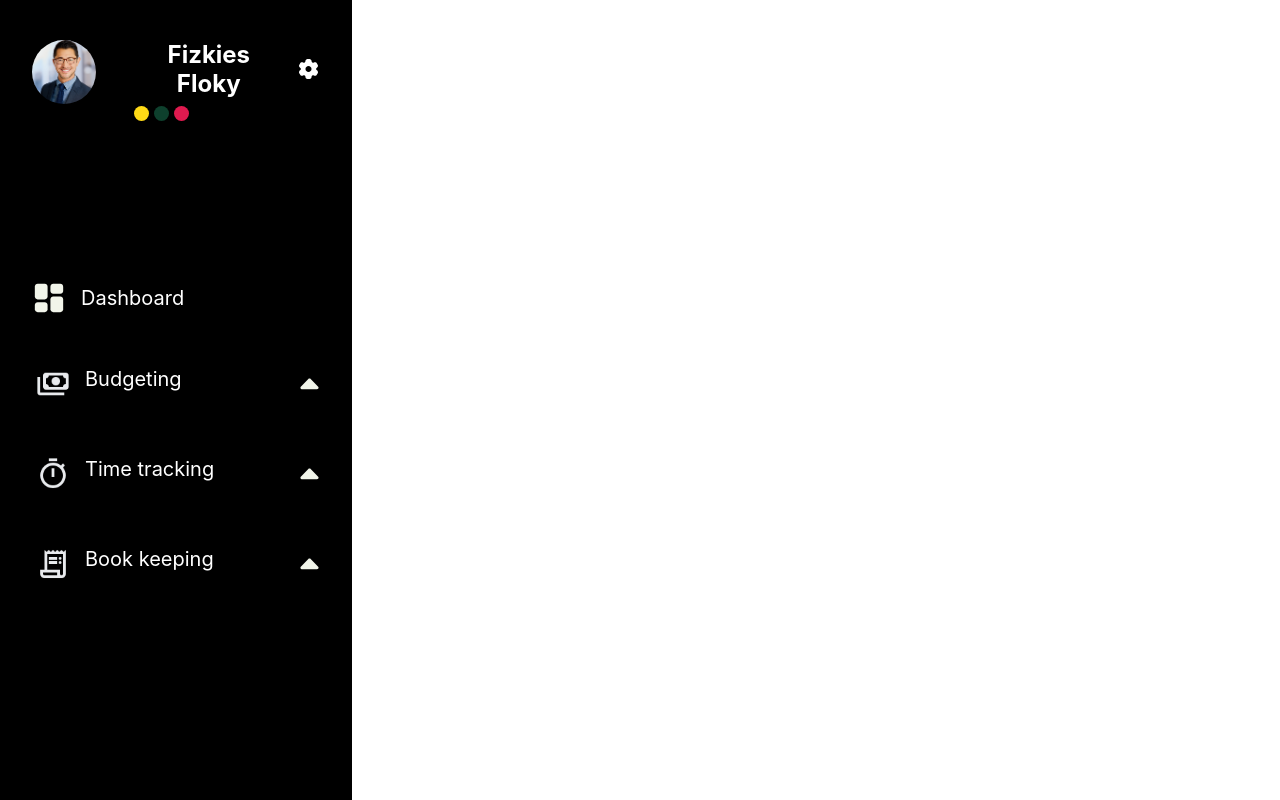
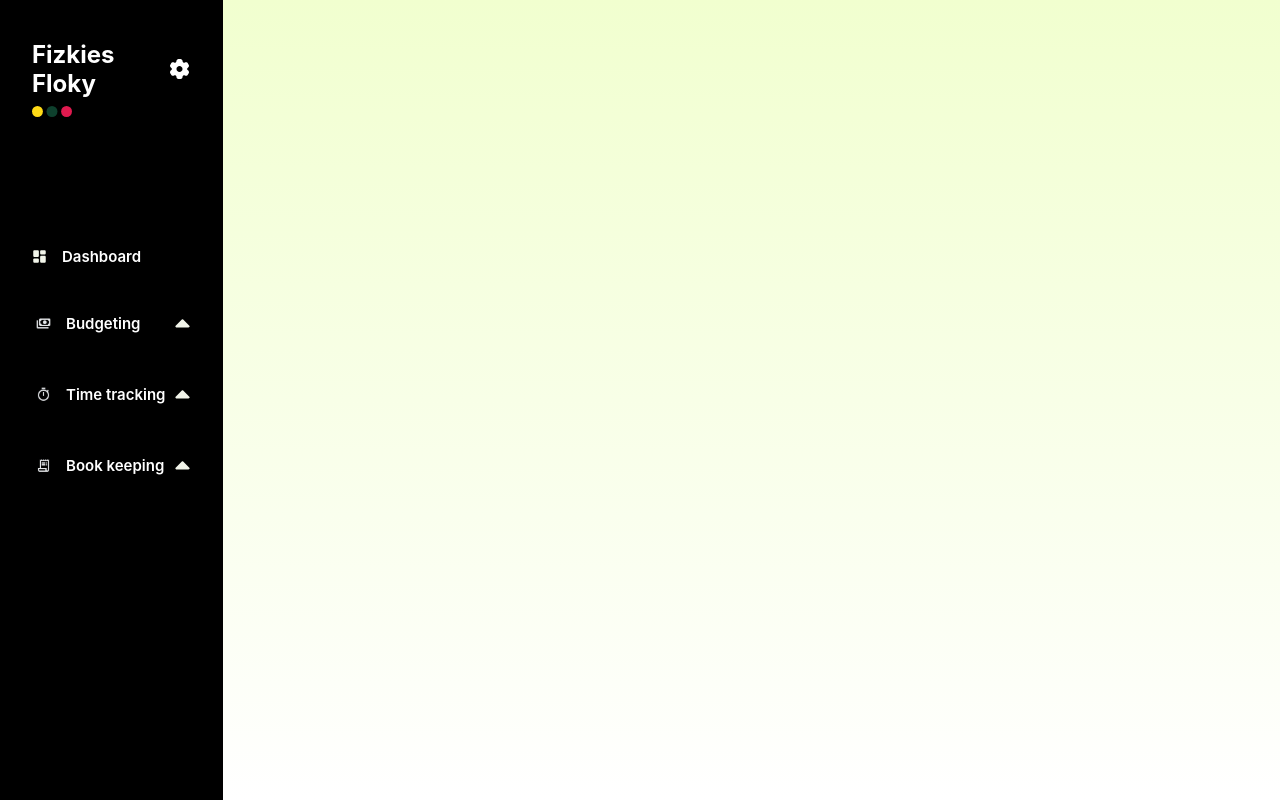
Before and after one commit to xenoninnovations/Expenser, a React (Create React App) app: page / in a window 1280 px wide. Shown: the top 800 px of the page. Built offline with nearby package versions, Linux system fonts and the light colour scheme.

Commit message:
navbar fix

```diff
--- a/package.json
+++ b/package.json
@@ -9,6 +9,7 @@
     "firebase": "^10.12.4",
     "react": "^18.3.1",
     "react-dom": "^18.3.1",
+    "react-router-dom": "^7.0.2",
     "react-scripts": "5.0.1",
     "web-vitals": "^2.1.4"
   },
--- a/src/App.js
+++ b/src/App.js
@@ -1,11 +1,14 @@
 import "./App.css";
-import NavBar from "./components/NavBar/NavBar";
+import { BrowserRouter, Route, Routes, Router } from "react-router-dom";
+import Home from "./pages/Home";
 
 function App() {
   return (
-    <div className="App">
-      <NavBar />
-    </div>
+    <BrowserRouter>
+      <Routes>
+        <Route path="/" element={<Home />} />
+      </Routes>
+    </BrowserRouter>
   );
 }
 
--- a/src/components/NavBar/NavBar.css
+++ b/src/components/NavBar/NavBar.css
@@ -1,12 +1,12 @@
 .navbar {
   background-color: black;
   height: 150vh;
-  width: 18rem;
+  width: 15%;
   padding-left: 2rem;
   padding-right: 2rem;
   display: flex;
   flex-direction: column;
-  gap: 20vh;
+  gap: 15vh;
 }
 
 /*Profile Section*/
@@ -18,7 +18,7 @@
 }
 
 .profile-picture {
-  height: 4rem;
+  height: 2rem;
   border-radius: 50%;
 }
 
@@ -36,9 +36,19 @@
   width: 1.5rem;
 }
 
+.settings-icon {
+  transition: transform 0.3s ease-in-out; /* Smooth transition */
+}
+
+.settings-icon:hover {
+  transform: rotate(360deg);
+}
+
+
 .dots {
   display: flex;
   margin-top: 1vh;
+  width: 5vh;
 }
 
 /*Nav items*/
@@ -46,7 +56,7 @@
   list-style: none;
   display: flex;
   flex-direction: column;
-  gap: 6vh;
+  gap: 3vh;
 }
 
 .list-group {
@@ -92,16 +102,20 @@
 
 .list-icon {
   margin-right: 15px;
+  width: 15px;
 }
 
 .list-item {
   color: #fff;
-  font-size: 20px;
+  font-weight: 600;
+  font-size: 15px;
+  padding: 10px 0px;
 }
 
 .collapse-icon {
   padding-right: 5px;
   transition: transform 0.3s;
+  width: 15px;
 }
 
 .collapse-icon.open {
@@ -115,12 +129,13 @@
   flex-direction: column;
   gap: 1.25rem; /* Adjust gap to match the desired spacing */
   position: relative;
+  margin-top: 2vh;
   margin-left: 0; /* Remove margin to align with the left border */
 }
 
 .mini-item {
   color: #fff;
-  font-size: 18px;
+  font-size: 12px;
   cursor: pointer;
   padding-left: 1rem;
   position: relative;
@@ -148,6 +163,7 @@
 
 .mini-item:hover {
   text-decoration: underline;
+  color:#FFDA16;
 }
 
 .mini-nav {
--- a/src/components/NavBar/NavBar.js
+++ b/src/components/NavBar/NavBar.js
@@ -29,7 +29,7 @@ export default function NavBar() {
   return (
     <nav className="navbar">
       <section className="profile-box">
-        <img src={profileImg} alt="profile" className="profile-picture" />
+        {/* <img src={profileImg} alt="profile" className="profile-picture" /> */}
         <section className="user-sett-dots">
           <section className="username-settings">
             <h3 className="username">Fizkies Floky</h3>
--- /dev/null
+++ b/src/pages/Home.js
@@ -0,0 +1,18 @@
+import React from 'react'
+import Navbar from '../components/NavBar/NavBar'
+import './assets/styles/home.css'
+import './assets/styles/global.css'
+
+function Home() {
+  return (
+    <div className='page'>
+        <Navbar />
+
+        <div className='page-content'>
+
+        </div>
+    </div>
+  )
+}
+
+export default Home
--- /dev/null
+++ b/src/pages/assets/styles/global.css
@@ -0,0 +1,8 @@
+.page{
+    display: flex;
+    flex-direction: row;
+    gap: 0vh;
+    overflow: visible;
+    width: 100%;
+    height: 100vh;
+}
--- /dev/null
+++ b/src/pages/assets/styles/home.css
@@ -0,0 +1,6 @@
+.page-content{
+    background: rgb(255,255,255);
+    background: linear-gradient(0deg, rgba(255,255,255,1) 0%, rgba(241,255,207,1) 100%);
+    width: 100%;
+    height: 100vh;
+}
```
Also changed, not shown: 1 other file (tests, documents, lock files or other folders).
